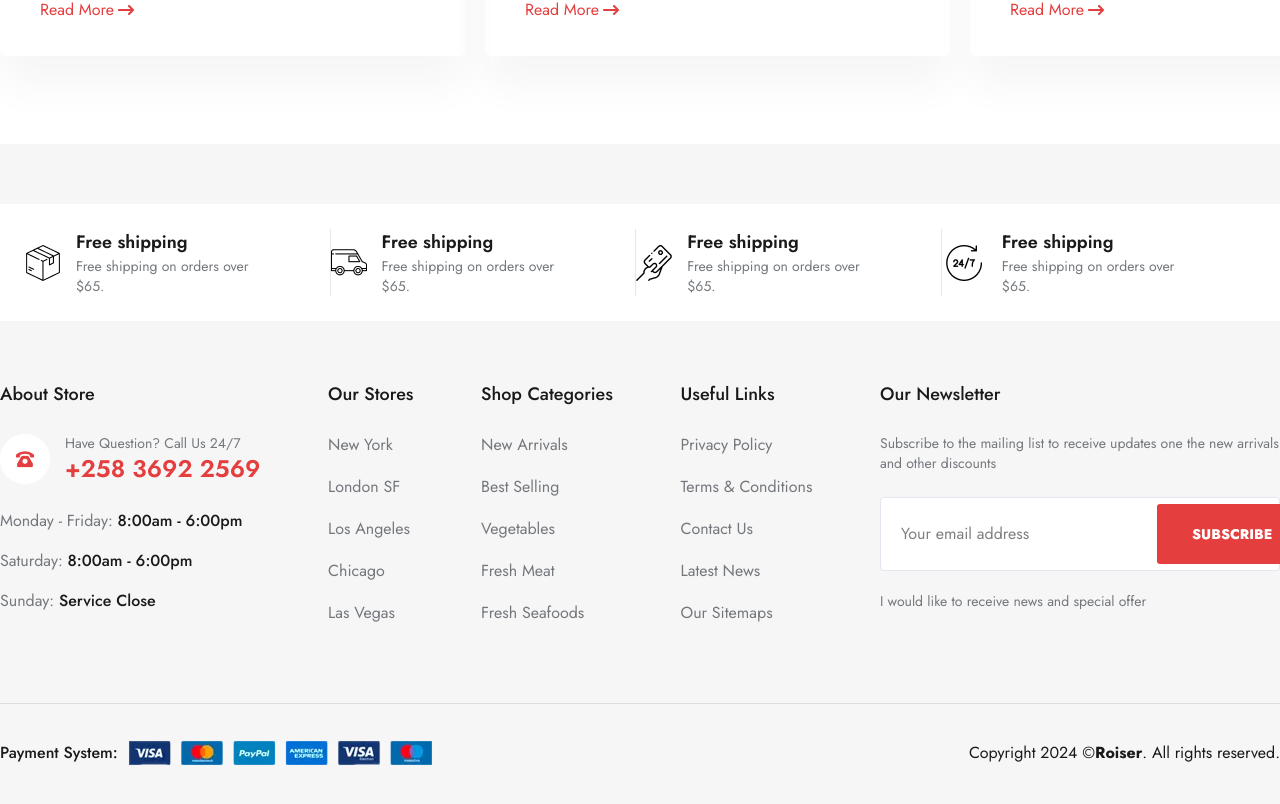
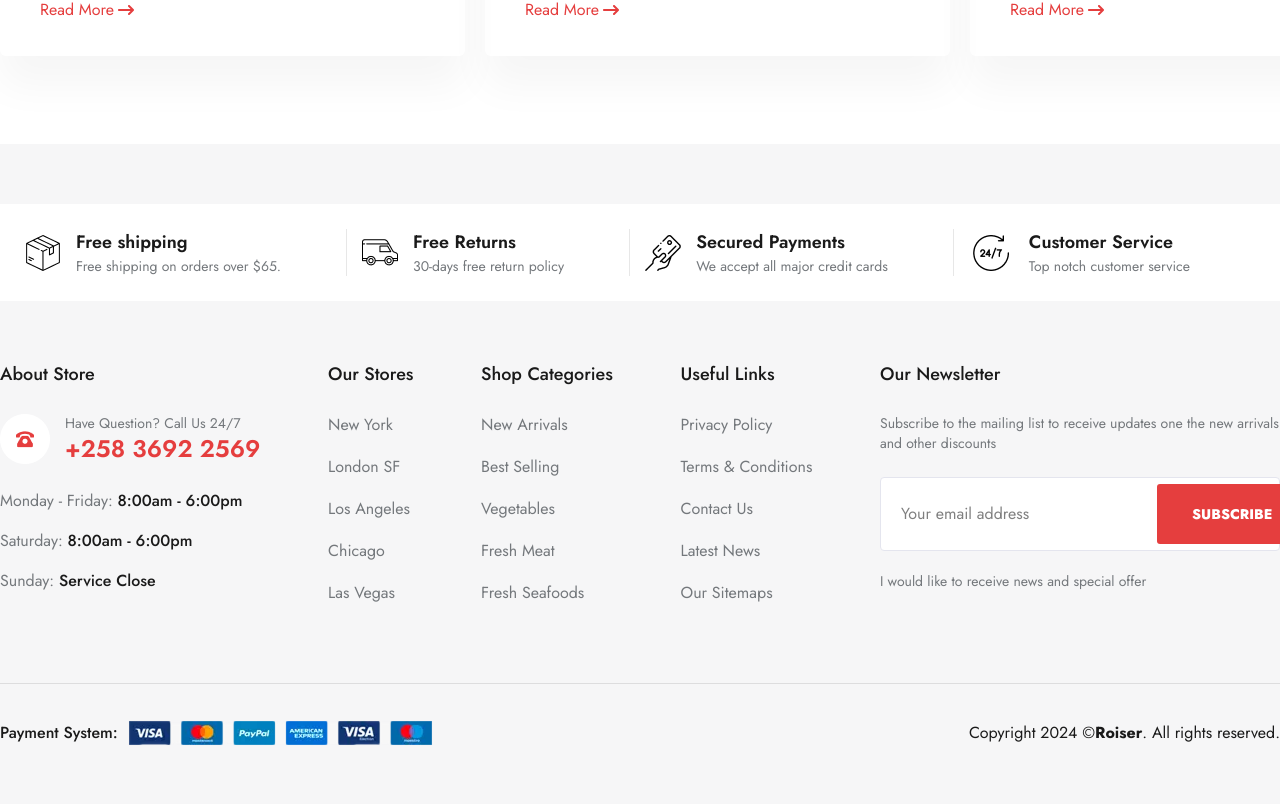
Before and after one commit to Sijan666/roisereCommerce, a React (Vite) app: page / in a window 1280 px wide. Shown: the part 4463-5267 px from the top of the page. Built offline with nearby package versions, Linux system fonts and the light colour scheme; a web font is replaced by a local one.

Commit message:
Update footer content for clarity and accuracy

```diff
--- a/src/components/layouts/Footer.jsx
+++ b/src/components/layouts/Footer.jsx
@@ -23,32 +23,32 @@ const Footer = () => {
             <div className="flex items-center">
                 <Images imgSrc={Box}/>
             <div className="pr-[65px] pl-[15px] border-[#E7E7E7] border-r">
-              <h5 className="text-[#1A1A1A] font-semibold text-[18px]"> Free shipping</h5>
-              <p className="text-[#74787C]  text-sm">  Free shipping on orders over $65.</p>
+              <h5 className="text-[#1A1A1A] font-semibold text-[18px]">Free shipping</h5>
+              <p className="text-[#74787C]  text-sm">Free shipping on orders over $65.</p>
             </div>
             </div>
             {/* 2 */}
             <div className="flex items-center">
                 <Images imgSrc={Car}/>
             <div className="pr-[65px] pl-[15px] border-[#E7E7E7] border-r">
-              <h5 className="text-[#1A1A1A] font-semibold text-[18px]"> Free shipping</h5>
-              <p className="text-[#74787C]  text-sm">  Free shipping on orders over $65.</p>
+              <h5 className="text-[#1A1A1A] font-semibold text-[18px]">Free Returns</h5>
+              <p className="text-[#74787C]  text-sm">30-days free return policy</p>
             </div>
             </div>
             {/* 3 */}
             <div className="flex items-center">
                 <Images imgSrc={Card}/>
             <div className="pr-[65px] pl-[15px] border-[#E7E7E7] border-r">
-              <h5 className="text-[#1A1A1A] font-semibold text-[18px]"> Free shipping</h5>
-              <p className="text-[#74787C]  text-sm">  Free shipping on orders over $65.</p>
+              <h5 className="text-[#1A1A1A] font-semibold text-[18px]">Secured Payments</h5>
+              <p className="text-[#74787C]  text-sm">We accept all major credit cards</p>
             </div>
             </div>
             {/* 4 */}
             <div className="flex items-center">
                 <Images imgSrc={Time}/>
             <div className="pr-[65px] pl-[15px] ">
-              <h5 className="text-[#1A1A1A] font-semibold text-[18px]"> Free shipping</h5>
-              <p className="text-[#74787C]  text-sm">  Free shipping on orders over $65.</p>
+              <h5 className="text-[#1A1A1A] font-semibold text-[18px]">Customer Service</h5>
+              <p className="text-[#74787C]  text-sm">Top notch customer service</p>
             </div>
             </div>
 
```
Lines whose indentation alone changed are shown as unchanged.
